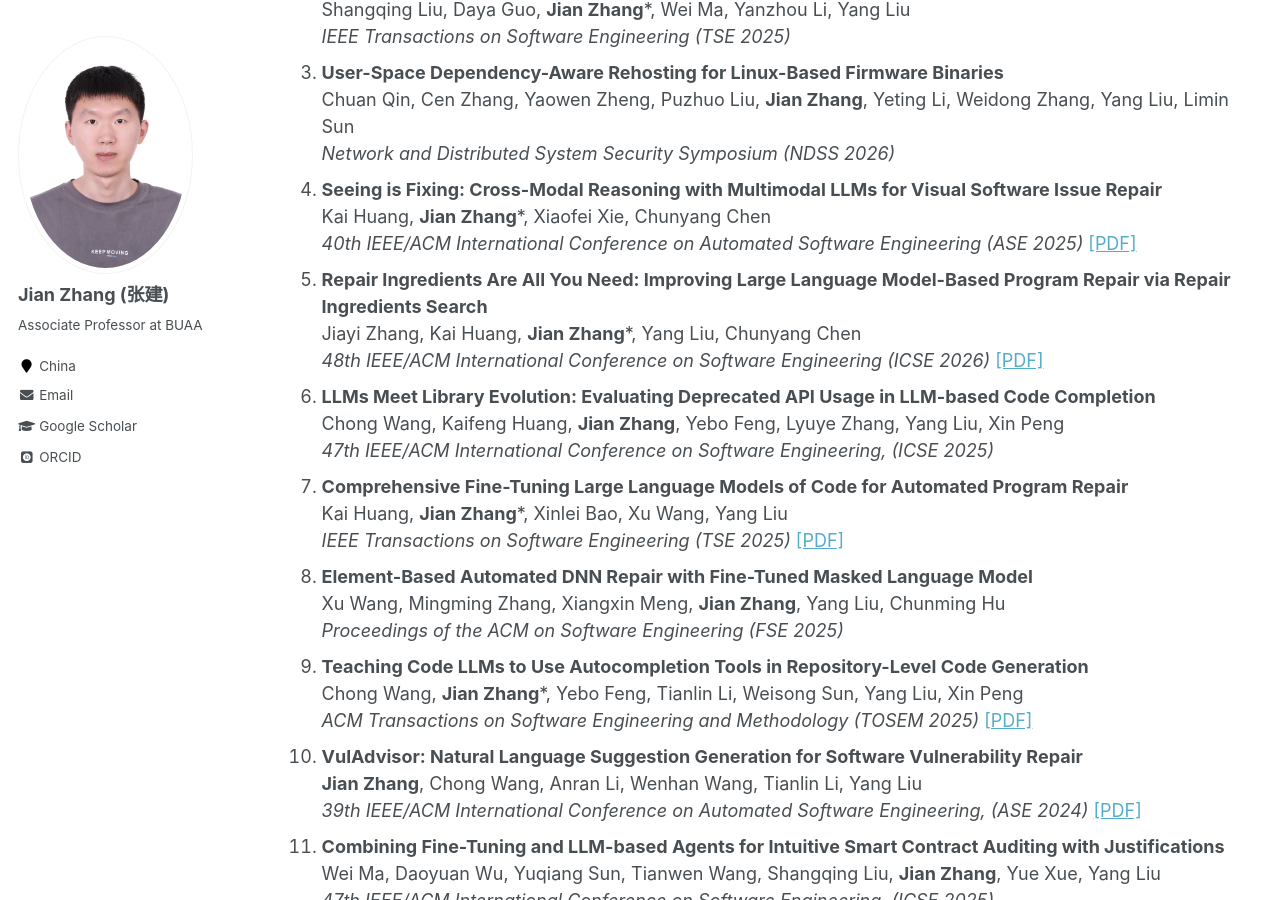
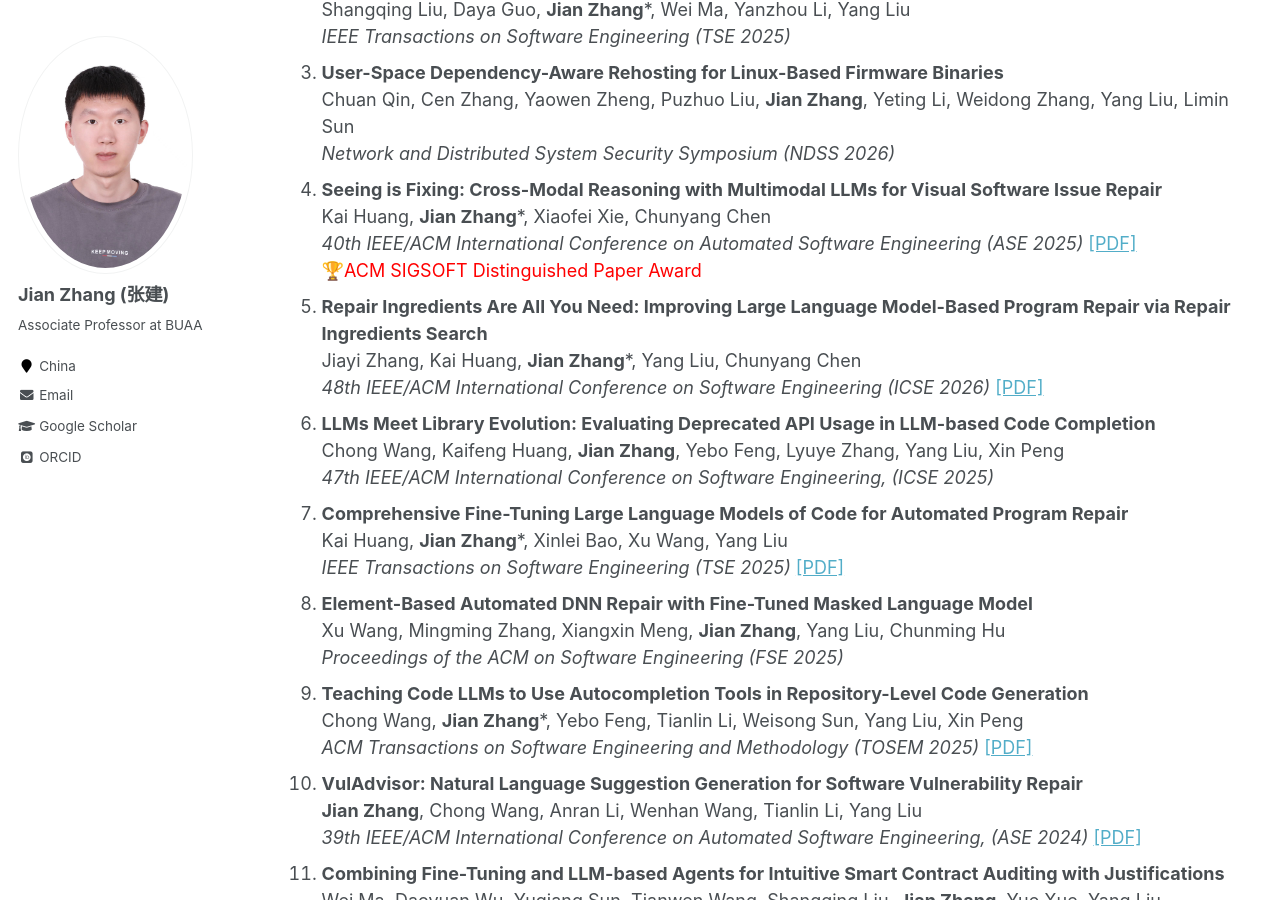
Before and after one commit to zhangj111/zhangj111.github.io, a Jekyll site: the page built from _pages/publications.md, in a window 1280 px wide and 900 px high, scrolled down 427 px. Built offline with Jekyll 4.4.1, drawn with Linux system fonts in a browser that asks for light colours; some web fonts are replaced.

Commit message:
Update publications.md

```diff
--- a/_pages/publications.md
+++ b/_pages/publications.md
@@ -25,6 +25,7 @@ The full list can be found at <a href="https://scholar.google.com/citations?user
 1. **Seeing is Fixing: Cross-Modal Reasoning with Multimodal LLMs for Visual Software Issue Repair**
    Kai Huang, **Jian Zhang**\*, Xiaofei Xie, Chunyang Chen
    *40th IEEE/ACM International Conference on Automated Software Engineering (ASE 2025)* [\[PDF\]](https://arxiv.org/pdf/2506.16136)
+   🏆<font color="red">ACM SIGSOFT Distinguished Paper Award</font>
 1. **Repair Ingredients Are All You Need: Improving Large Language Model-Based Program Repair via Repair Ingredients Search**
    Jiayi Zhang, Kai Huang, **Jian Zhang**\*, Yang Liu, Chunyang Chen
    *48th IEEE/ACM International Conference on Software Engineering (ICSE 2026)* [\[PDF\]](https://arxiv.org/pdf/2506.23100)
```
